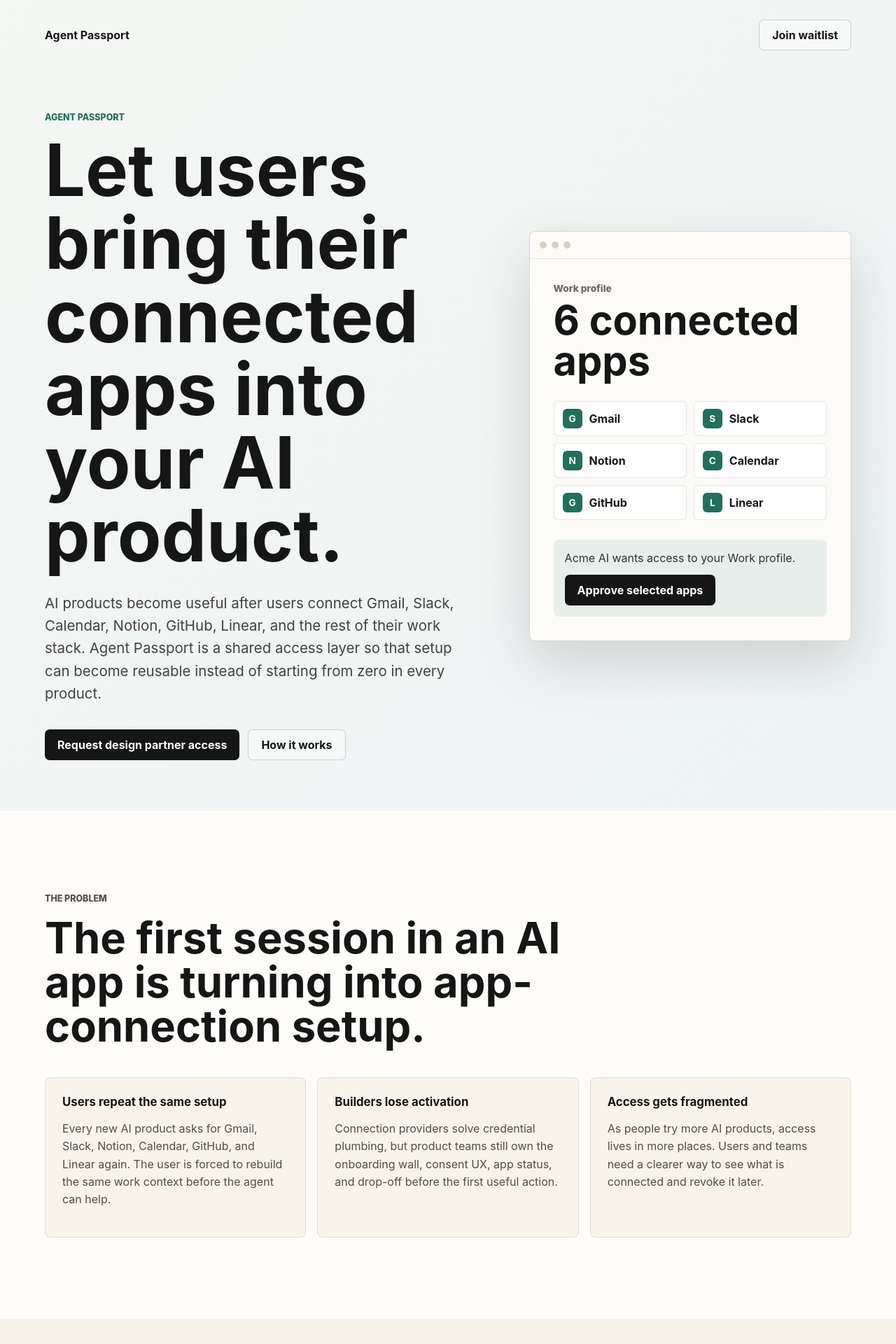
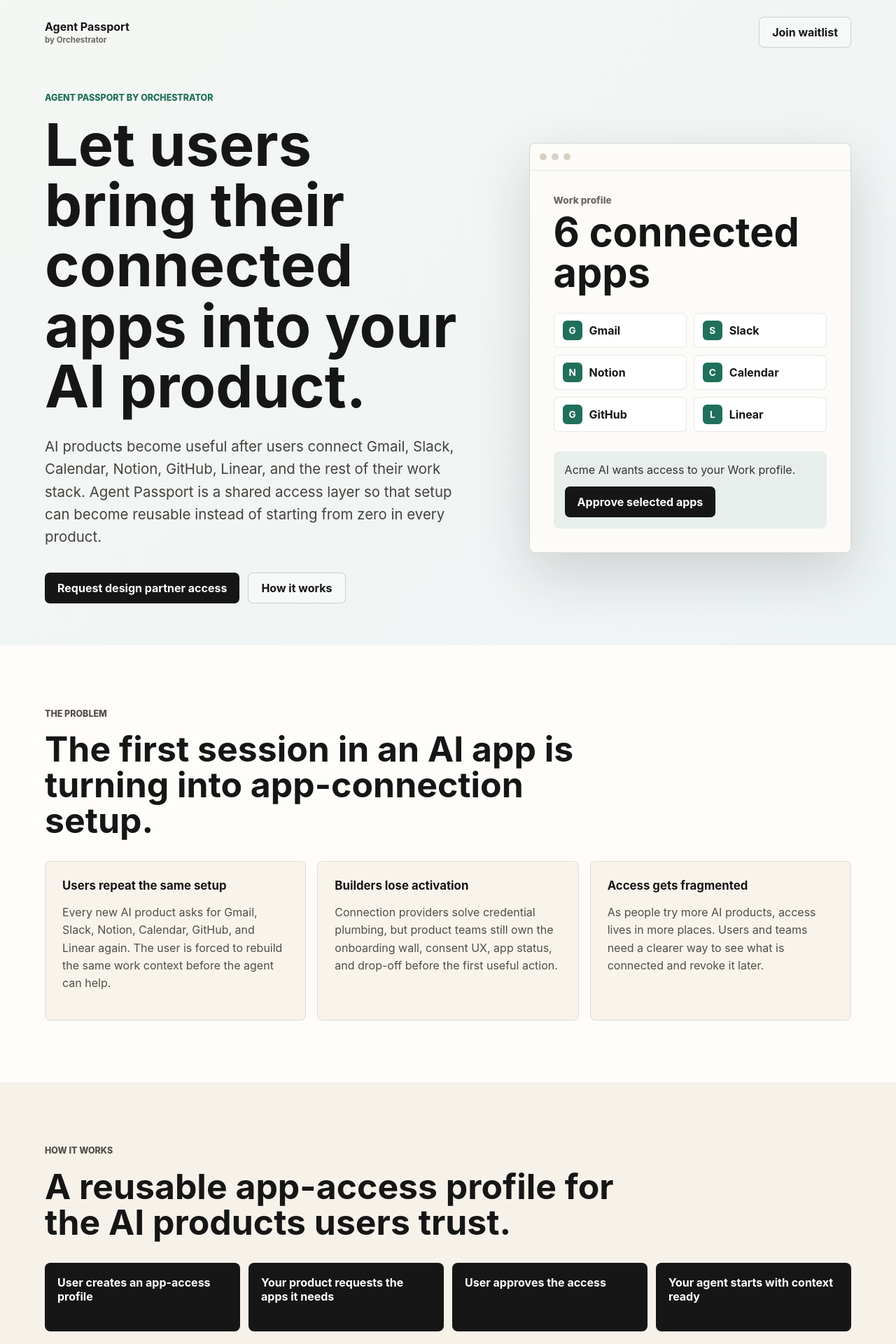
Before and after one commit to UseOrchestrator/agent-passport, a React (Vite) app in the folder apps/web/: page / in a window 1280 px wide. Shown: the top 1920 px of the page at 70% size. Built offline with nearby package versions, Linux system fonts and the light colour scheme; no server answers.

Commit message:
Polish Agent Passport closeout page

```diff
--- a/apps/web/index.html
+++ b/apps/web/index.html
@@ -8,21 +8,21 @@
       content="Agent Passport lets users bring connected work apps into supported AI products."
     />
     <link rel="canonical" href="https://passport.orchestrator.so/" />
-    <meta property="og:title" content="Agent Passport" />
+    <meta property="og:title" content="Agent Passport by Orchestrator" />
     <meta
       property="og:description"
       content="A reusable app-access profile for AI products that need Gmail, Slack, Calendar, Notion, GitHub, and more."
     />
     <meta property="og:type" content="website" />
     <meta property="og:url" content="https://passport.orchestrator.so/" />
-    <meta property="og:site_name" content="Agent Passport" />
+    <meta property="og:site_name" content="Agent Passport by Orchestrator" />
     <meta name="twitter:card" content="summary_large_image" />
-    <meta name="twitter:title" content="Agent Passport" />
+    <meta name="twitter:title" content="Agent Passport by Orchestrator" />
     <meta
       name="twitter:description"
       content="Let users bring connected work apps into your AI product."
     />
-    <title>Agent Passport</title>
+    <title>Agent Passport by Orchestrator</title>
   </head>
   <body>
     <div id="root"></div>
--- a/apps/web/src/main.tsx
+++ b/apps/web/src/main.tsx
@@ -22,9 +22,9 @@
 ];
 const painOptions = [
   'Too many OAuth screens',
+  'Provider lock-in',
   'Users drop off',
   'Hard to manage access',
-  'Provider lock-in',
 ];
 const supabaseUrl = import.meta.env.VITE_SUPABASE_URL;
 const supabaseAnonKey = import.meta.env.VITE_SUPABASE_ANON_KEY;
@@ -51,6 +51,7 @@
     'idle',
   );
   const [message, setMessage] = useState('');
+  const [selectedPains, setSelectedPains] = useState<string[]>([]);
 
   useEffect(() => {
     track('agent_passport_page_viewed');
@@ -72,13 +73,34 @@
     const form = new FormData(formElement);
     const buildingPreset = String(form.get('buildingPreset') || '');
     const buildingDetail = String(form.get('buildingDetail') || '');
-    const painPreset = String(form.get('painPreset') || '');
+    const selectedProviders = form
+      .getAll('provider')
+      .map(String)
+      .filter(Boolean);
     const painDetail = String(form.get('painDetail') || '');
+
+    if (selectedProviders.length === 0) {
+      setStatus('error');
+      setMessage('Choose at least one connection provider.');
+      return;
+    }
+
+    if (selectedPains.length === 0) {
+      setStatus('error');
+      setMessage('Choose at least one connection pain.');
+      return;
+    }
+
     const payload = {
       email: String(form.get('email') || ''),
-      provider: String(form.get('provider') || ''),
+      provider: selectedProviders.join(', '),
       building: [buildingPreset, buildingDetail].filter(Boolean).join(' — '),
-      pain: [painPreset, painDetail].filter(Boolean).join(' — '),
+      pain: [
+        selectedPains.map((pain, index) => `${index + 1}. ${pain}`).join('; '),
+        painDetail,
+      ]
+        .filter(Boolean)
+        .join(' — '),
       call_opt_in: form.get('callOptIn') === 'on',
       source: 'agent-passport',
     };
@@ -104,6 +126,7 @@
       }
 
       formElement.reset();
+      setSelectedPains([]);
       setStatus('success');
       setMessage('You are on the Agent Passport waitlist.');
       track('agent_passport_form_submitted', {
@@ -119,17 +142,34 @@
     }
   }
 
+  function togglePain(option: string) {
+    setSelectedPains((current) => {
+      if (current.includes(option)) {
+        return current.filter((item) => item !== option);
+      }
+
+      if (current.length >= 2) {
+        return [current[1], option];
+      }
+
+      return [...current, option];
+    });
+  }
+
   return (
     <main>
       <section className="hero">
         <nav className="nav" aria-label="Primary">
-          <div className="mark">Agent Passport</div>
+          <div className="mark">
+            <span>Agent Passport</span>
+            <small>by Orchestrator</small>
+          </div>
           <a href="#waitlist">Join waitlist</a>
         </nav>
 
         <div className="heroGrid">
           <div className="heroCopy">
-            <p className="eyebrow">Agent Passport</p>
+            <p className="eyebrow">Agent Passport by Orchestrator</p>
             <h1>Let users bring their connected apps into your AI product.</h1>
             <p className="lede">
               AI products become useful after users connect Gmail, Slack,
@@ -317,11 +357,11 @@
             </label>
 
             <fieldset>
-              <legend>Connection provider</legend>
+              <legend>Connection providers</legend>
               <div className="chipGrid providerChips">
                 {providerOptions.map((option) => (
                   <label className="choiceChip" key={option}>
-                    <input required type="radio" name="provider" value={option} />
+                    <input type="checkbox" name="provider" value={option} />
                     <span>{option}</span>
                   </label>
                 ))}
@@ -345,14 +385,27 @@
             </fieldset>
 
             <fieldset>
-              <legend>Biggest connection pain</legend>
+              <legend>Biggest connection pain <em>choose up to 2</em></legend>
               <div className="chipGrid">
-                {painOptions.map((option) => (
+                {painOptions.map((option) => {
+                  const selectedIndex = selectedPains.indexOf(option);
+
+                  return (
                   <label className="choiceChip" key={option}>
-                    <input required type="radio" name="painPreset" value={option} />
-                    <span>{option}</span>
+                    <input
+                      checked={selectedIndex > -1}
+                      name="painPreset"
+                      type="checkbox"
+                      value={option}
+                      onChange={() => togglePain(option)}
+                    />
+                    <span>
+                      {selectedIndex > -1 ? `${selectedIndex + 1}. ` : ''}
+                      {option}
+                    </span>
                   </label>
-                ))}
+                  );
+                })}
               </div>
               <input
                 name="painDetail"
--- a/apps/web/src/styles.css
+++ b/apps/web/src/styles.css
@@ -30,8 +30,8 @@
 }
 
 .hero {
-  min-height: 92vh;
-  padding: 28px clamp(20px, 5vw, 72px) 72px;
+  min-height: 84vh;
+  padding: 24px clamp(20px, 5vw, 72px) 60px;
   background: linear-gradient(135deg, #f4f7f3, #eef3f5);
 }
 
@@ -41,11 +41,19 @@
   justify-content: space-between;
   gap: 24px;
   max-width: 1160px;
-  margin: 0 auto 88px;
+  margin: 0 auto 64px;
 }
 
 .mark {
+  display: grid;
+  gap: 2px;
   font-weight: 750;
+}
+
+.mark small {
+  color: #6d6961;
+  font-size: 0.72rem;
+  font-weight: 700;
 }
 
 .nav a,
@@ -99,12 +107,12 @@
 
 h1 {
   max-width: 760px;
-  font-size: clamp(3.1rem, 8vw, 6.9rem);
+  font-size: clamp(2.55rem, 6.6vw, 5.6rem);
 }
 
 h2 {
   max-width: 820px;
-  font-size: clamp(2rem, 4.8vw, 4.8rem);
+  font-size: clamp(1.75rem, 3.9vw, 3.8rem);
 }
 
 .lede {
@@ -215,7 +223,7 @@
 
 .band,
 .section {
-  padding: clamp(64px, 10vw, 116px) clamp(20px, 5vw, 72px);
+  padding: clamp(48px, 8vw, 88px) clamp(20px, 5vw, 72px);
 }
 
 .band {
@@ -227,7 +235,7 @@
 }
 
 .darkBand {
-  padding: clamp(64px, 10vw, 116px) clamp(20px, 5vw, 72px);
+  padding: clamp(48px, 8vw, 88px) clamp(20px, 5vw, 72px);
   color: #f8f4ec;
   background: #161616;
 }
@@ -240,11 +248,11 @@
   display: grid;
   grid-template-columns: repeat(3, 1fr);
   gap: 16px;
-  margin-top: 42px;
+  margin-top: 32px;
 }
 
 .problemGrid article {
-  min-height: 210px;
+  min-height: 188px;
   padding: 24px;
   border: 1px solid rgba(22, 22, 22, 0.1);
   border-radius: 8px;
@@ -268,11 +276,11 @@
   display: grid;
   grid-template-columns: repeat(4, 1fr);
   gap: 12px;
-  margin-top: 42px;
+  margin-top: 32px;
 }
 
 .flow div {
-  min-height: 116px;
+  min-height: 98px;
   padding: 18px;
   border-radius: 8px;
   color: #fff;
@@ -362,7 +370,7 @@
   display: grid;
   grid-template-columns: repeat(3, 1fr);
   gap: 16px;
-  margin-top: 42px;
+  margin-top: 32px;
 }
 
 .faqGrid article {
@@ -428,6 +436,13 @@
   margin-bottom: 10px;
   padding: 0;
   font-weight: 750;
+}
+
+.waitlistForm legend em {
+  color: #6d6961;
+  font-size: 0.86rem;
+  font-style: normal;
+  font-weight: 650;
 }
 
 .chipGrid {
@@ -556,7 +571,7 @@
   }
 
   h1 {
-    font-size: 3rem;
+    font-size: 2.65rem;
   }
 
   .appGrid {
```
